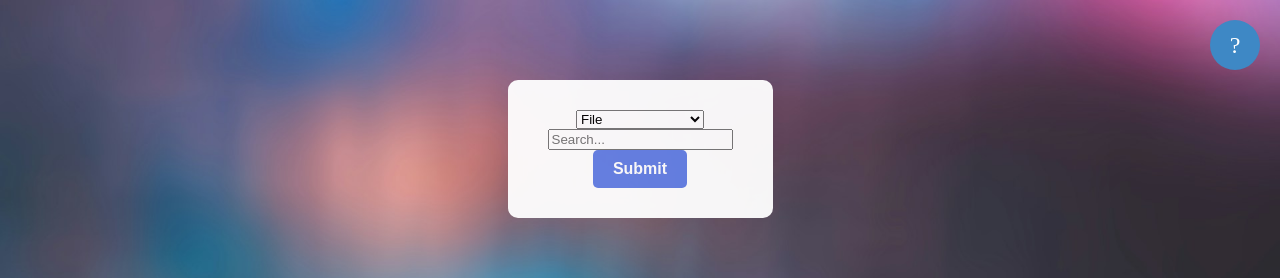
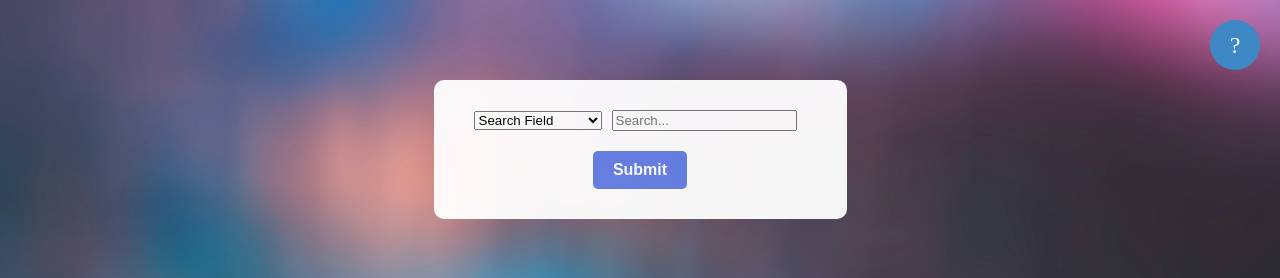
Before and after one commit to ChinDandekar/translation_canvas, a Flask app: template templates/visualize_instruct.j2 in a window 1280 px wide. Shown: the top 278 px of the page. Run offline with Flask 3, Linux system fonts and the light colour scheme; the template is opened without the code that fills it, so the values that code supplies are empty.

Commit message:
implemented mulit-search, no pre-population of search text during pagination

```diff
--- a/__init__.py
+++ b/__init__.py
@@ -216,13 +216,16 @@ def create_app(test_config=None):
         search_texts = None
         search_query = None
         clear_search = False
-        if 'search_options' and 'search_texts' in request.form:
-            search_options = request.form.getlist('search_options')
-            search_texts = request.form.getlist('search_texts')
+        print(f'request.form: {request.form}')
+        if 'search_options[]' and 'search_texts[]' in request.form:
+            search_options = request.form.getlist('search_options[]')
+            search_texts = request.form.getlist('search_texts[]')
+            conjunctions = request.form.getlist('conjunctions[]')
             if len(search_options) > 0 and len(search_texts) > 0:
-                search_query = construct_full_query(search_options, search_texts)
+                search_query = construct_full_query(search_options, search_texts, conjunctions)
             print(f"search_option: {search_options}")
             print(f"search_text: {search_texts}")
+            print(f"conjunctions: {conjunctions}")
 
         if 'search_query' in session and session['search_query'] and not search_query and not clear_search:
             search_query = session['search_query']
@@ -306,7 +309,7 @@ def create_app(test_config=None):
 
         return run_id_dict[int(run_id)]
 
-    def construct_full_query(search_options, search_texts):
+    def construct_full_query(search_options, search_texts, conjunctions):
         search_query = "SELECT DISTINCT preds.id FROM preds"
         if 'preds_text.error_type' in search_options or 'preds_text.error_scale' in search_options or 'preds_text.error_explanation' in search_options:
             search_query += " JOIN preds_text ON (preds_text.pred_id = preds.id)"
@@ -316,12 +319,20 @@ def create_app(test_config=None):
             search_query += " JOIN refs ON (refs.id = preds.ref_id)"
 
 
+        is_last_conjunctor_not = False
         for i, (search_option, search_text) in enumerate(zip(search_options, search_texts)):
             if i > 0:
-                search_query += " AND"
+                if conjunctions[i-1] == 'NOT':
+                    search_query += f" AND preds.id NOT IN (SELECT preds.id FROM preds JOIN preds_text ON (preds_text.pred_id = preds.id) AND {search_option} LIKE '%{search_text}%')"
+                    is_last_conjunctor_not = True
+                else:
+                    search_query += f" {conjunctions[i-1]}"
             else:
                 search_query += " WHERE"
-            search_query += get_search_query(search_option, search_text)
+            if not is_last_conjunctor_not:
+                search_query += get_search_query(search_option, search_text)
+            else:
+                is_last_conjunctor_not = False
         return search_query
 
     def get_search_query(search_option, search_text):
--- a/eval.py
+++ b/eval.py
@@ -166,12 +166,13 @@ for i in tqdm(range(0, len(eval_dataset), batch_size)):
         total_errors += num_errors
         se_score_total += scores_ls[j]
         reference = eval_dataset[i+j]['reference'].replace("'", "''")
+        prediction = prediction.replace("'", "''")
         results = read_data(f"SELECT id FROM refs WHERE source_text = '{reference}';", logging=logging)
         if results == []:
             results = write_data(f"INSERT INTO refs (source_text, lang) VALUES ('{reference}', '{tgt_lang}'); SELECT id FROM refs ORDER BY id DESC LIMIT 1;", logging=logging)
         ref_id = results[0][0]
 
-        pred_id = write_data(f"INSERT INTO preds (se_score, num_errors, ref_id, run_id) VALUES ({scores_ls[j]}, {num_errors}, {ref_id}, {run_id}); SELECT id FROM preds ORDER BY id DESC LIMIT 1;", logging=logging)[0][0]
+        pred_id = write_data(f"INSERT INTO preds (se_score, source_text, num_errors, ref_id, run_id) VALUES ({scores_ls[j]}, '{prediction}', {num_errors}, {ref_id}, {run_id}); SELECT id FROM preds ORDER BY id DESC LIMIT 1;", logging=logging)[0][0]
 
         for pred in pred_render_dict:
             pred_source_text = pred.replace("'", "''")
--- a/file_extraction_scripts/extract_pairs_from_tsv.py
+++ b/file_extraction_scripts/extract_pairs_from_tsv.py
@@ -21,7 +21,11 @@ def extract_pairs_from_tsv(file):
     pairs = []                # Holds the data that has been read in
 
     translations = pd.read_csv(file, sep='\t')
-    pairs = [{'prediction': row[0], 'reference': row[1]} for row in zip(translations['target'], translations['source'])]
+    id_set = set()
+    for index, row in translations.iterrows():
+        if row['docSegId'] not in id_set and row['system'] == 'ANVITA':
+            pairs.append({'prediction': row['target'], 'reference': row['source']})
+            id_set.add(row['docSegId'])
             # Add only prediction and reference data to the pairs list
 
     return pairs
--- a/init_db.py
+++ b/init_db.py
@@ -41,6 +41,7 @@ results = con.execute("""CREATE TABLE IF NOT EXISTS refs (
 results = con.execute("""
                       CREATE TABLE IF NOT EXISTS preds (
                           id INT DEFAULT nextval('preds_id_sequence') PRIMARY KEY,
+                          source_text TEXT,
                           se_score FLOAT,
                           num_errors INT,
                           ref_id INT,
--- a/templates/visualize_instruct.j2
+++ b/templates/visualize_instruct.j2
@@ -18,21 +18,50 @@ InstructScore Visualizer
 
 
 <body>
+
+<style>
+        .input-form {
+            display: flex;
+            flex-direction: column;
+        }
+
+        .form-row {
+            display: flex;
+            align-items: center;
+            margin-bottom: 10px;
+        }
+
+        .form-row select, .form-row input {
+            margin-right: 10px;
+        }
+
+        .submit-button {
+            margin-top: 10px;
+        }
+
+        .remove-button {
+            margin-left: 10px;
+            cursor: pointer;
+            color: red;
+        }
+    </style>
+
     <div class="content-holder">
         <div class="container">
-            <form method="POST" action="{{ url_for('visualize_instruct') }}" class="input-form">
-            <select name="search_options" id="selectpicker" data-live-search="true">
-                    <option value="runs.filename">File</option>
+            <form method="POST" action="{{ url_for('visualize_instruct') }}" class="input-form" id="search-form">
+                <div class="form-row" id="form-row-1">
+                    <select name="search_options[]" class="search-options" onchange="handleOptionChange(this)">
+                        <option value="" disabled selected>Search Field</option>
                         <option value="preds.source_text">Prediction Text</option>
                         <option value="refs.source_text">Reference Text</option>
                         <option value="preds_text.error_type">Error Type</option>
                         <option value="preds_text.error_scale">Error Scale</option>
                         <option value="preds_text.error_explanation">Error Explanation</option>
-                    <option value="preds.se_score">SEScore</option>
                         <option value="runs.source_language">Source Language</option>
                         <option value="refs.lang">Target Language</option>
                     </select>
-                <input type="text" name="search_texts" placeholder="Search...">
+                    <input type="text" name="search_texts[]" placeholder="Search...">
+                </div>
                 {% for file in files%}
                     <input type="hidden" name="files" id="files_search" value={{ file }}>
                 {% endfor %}
@@ -136,4 +165,97 @@ InstructScore Visualizer
 
 
 </body>
+
+
+   <script>
+        const searchOptions = [
+            { value: 'runs.filename', text: 'File' },
+            { value: 'preds.source_text', text: 'Prediction Text' },
+            { value: 'refs.source_text', text: 'Reference Text' },
+            { value: 'preds_text.error_type', text: 'Error Type' },
+            { value: 'preds_text.error_scale', text: 'Error Scale' },
+            { value: 'preds_text.error_explanation', text: 'Error Explanation' },
+            { value: 'preds.se_score', text: 'SEScore' },
+            { value: 'runs.source_language', text: 'Source Language' },
+            { value: 'refs.lang', text: 'Target Language' }
+        ];
+
+        function handleOptionChange(selectElement) {
+            const formRowId = selectElement.parentElement.id;
+            const form = document.getElementById('search-form');
+
+            if (!form.querySelector(`#${formRowId} .conjunction`)) {
+                // Add conjunction dropdown
+                const conjunctionSelect = document.createElement('select');
+                conjunctionSelect.name = 'conjunctions[]';
+                conjunctionSelect.className = 'conjunction';
+                conjunctionSelect.innerHTML = `
+                    <option value="" disabled selected>Add another search</option>
+                    <option value="AND">AND</option>
+                    <option value="OR">OR</option>
+                    <option value="NOT">AND NOT</option>
+                `;
+                conjunctionSelect.onchange = function() {
+                    if (!form.querySelector(`form-row-${form.querySelectorAll('.form-row').length-1}`)) {
+                        addNewSearchRow(selectElement, conjunctionSelect);
+                    }
+                };
+
+                selectElement.parentElement.appendChild(conjunctionSelect);
+            }
+        }
+
+        function addNewSearchRow(previousSelect, conjunctionSelect) {
+            const form = document.getElementById('search-form');
+            const selectedOptions = [...form.querySelectorAll('.search-options')].map(select => select.value);
+            const existingRowId = conjunctionSelect.parentElement.id;
+
+            let remainingOptions = searchOptions.filter(option => !selectedOptions.includes(option.value));
+
+            if (remainingOptions.length === 0 || form.querySelector(`#${existingRowId} .added-row`)) return;
+
+            // Create new form row
+            const newRow = document.createElement('div');
+            newRow.className = 'form-row added-row';
+            newRow.id = `form-row-${form.querySelectorAll('.form-row').length + 1}`;
+
+            // Create new search option dropdown
+            const newSelect = document.createElement('select');
+            newSelect.name = 'search_options[]';
+            newSelect.className = 'search-options';
+            newSelect.innerHTML = '<option value="" disabled selected>Search Field</option>';
+            newSelect.onchange = function() {
+                handleOptionChange(newSelect);
+            };
+
+            remainingOptions.forEach(option => {
+                const optionElement = document.createElement('option');
+                optionElement.value = option.value;
+                optionElement.text = option.text;
+                newSelect.appendChild(optionElement);
+            });
+
+            // Create new search text input
+            const newInput = document.createElement('input');
+            newInput.type = 'text';
+            newInput.name = 'search_texts[]';
+            newInput.placeholder = 'Search...';
+
+            // Create remove button
+            const removeButton = document.createElement('button');
+            removeButton.type = 'button';
+            removeButton.className = 'remove-button';
+            removeButton.innerText = 'Remove';
+            removeButton.onclick = function() {
+                form.removeChild(newRow);
+            };
+
+            newRow.appendChild(newSelect);
+            newRow.appendChild(newInput);
+            newRow.appendChild(removeButton);
+
+            form.insertBefore(newRow, form.querySelector('.submit-button'));
+        }
+    </script>
+
 {% endblock %}
```
Also changed, not shown: 1 other file. Lines whose indentation alone changed are shown as unchanged.
